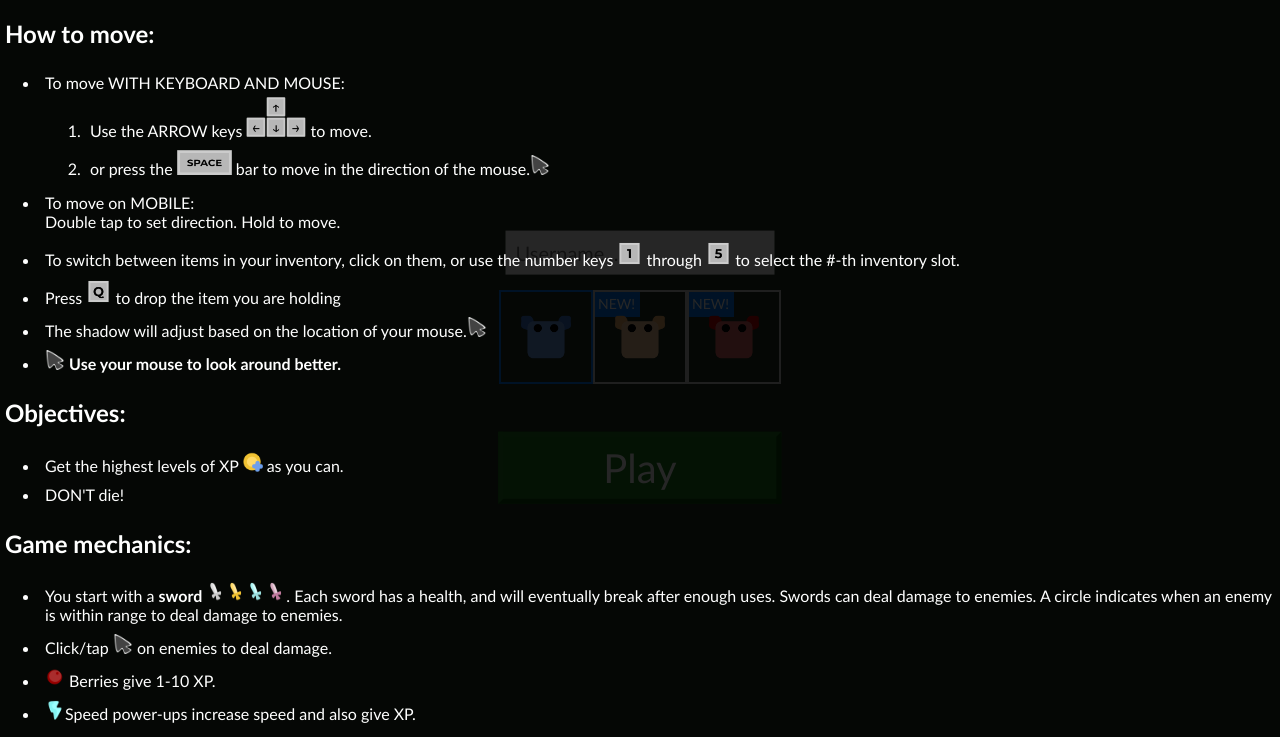
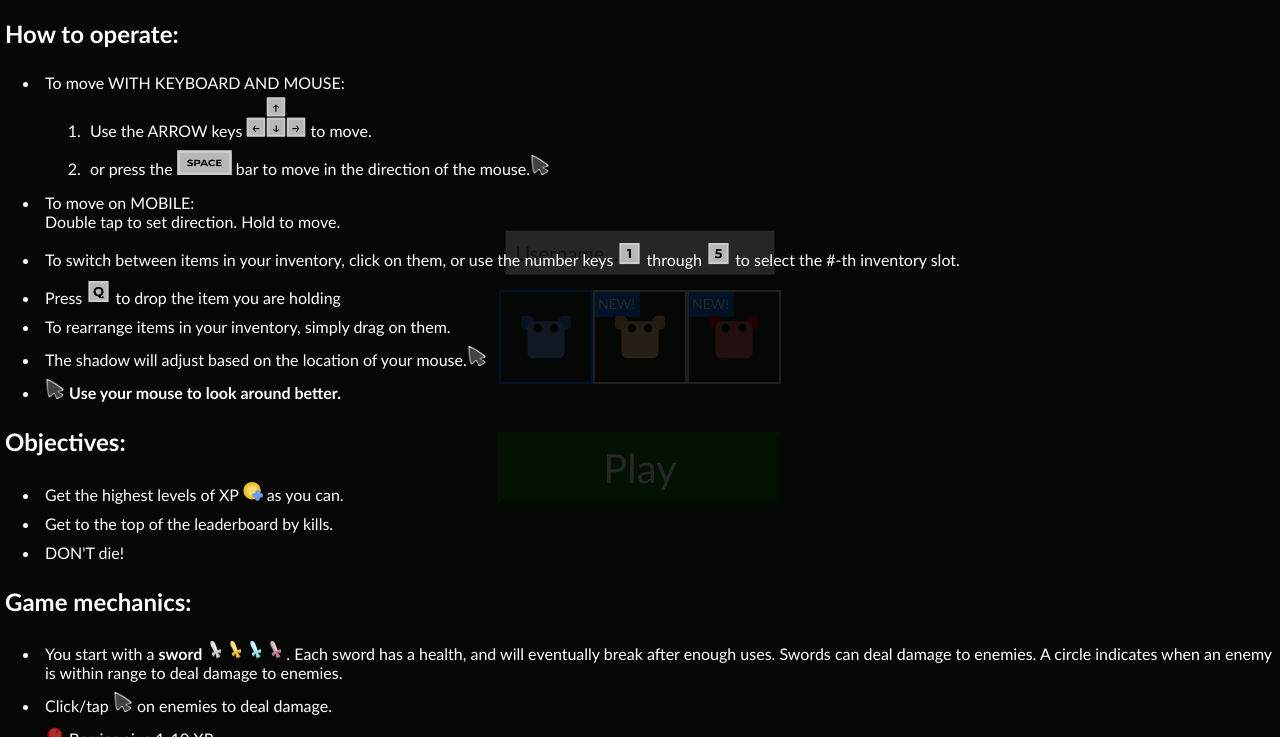
Before and after one commit to SDG-Ebenezer/Game, a website: page client/index.html in a window 1280 px wide. Both pictures are taken after a click on the button "HELP". Shown: the part 63-800 px from the top of the page. Drawn offline with nearby package versions, Linux system fonts and the light colour scheme; no server answers.

Commit message:
Update help

```diff
--- a/client/index.html
+++ b/client/index.html
@@ -59,7 +59,7 @@
     <!--help -->
     <div id="help">
         <h1 class="padText">HELP:</h1>
-        <h2 class="padText">How to move:</h2>
+        <h2 class="padText">How to operate:</h2>
         <ul>
             <li class="padText">To move WITH KEYBOARD AND MOUSE:
                 <ol>
@@ -73,12 +73,14 @@
             </li>
             <li class="padText">To switch between items in your inventory, click on them, or use the number keys <img src="/imgs/IconsK_1.png" alt="[1]" width="25" height="25" /> through <img src="/imgs/IconsK_5.png" alt="[5]" width="25" height="25" /> to select the #-th inventory slot.</li>
             <li class="padText">Press <img src="/imgs/IconsK_Q.png" alt="[Q]" width="25" height="25" /> to drop the item you are holding</li>
+            <li class="padText">To rearrange items in your inventory, simply drag on them.</li>
             <li class="padText">The shadow will adjust based on the location of your mouse.<img src="/imgs/IconsK_Mouse.png" width="20" height="20"/></li>
             <li class="padText"><img src="/imgs/IconsK_Mouse.png" width="20" height="20"/> <b>Use your mouse to look around better.</b></li>
         </ul>
         <h2 class="padText">Objectives:</h2>
         <ul>
             <li class="padText">Get the highest levels of XP <img src="/imgs/XP.png" width="20" height="20" /> as you can.</li>
+            <li class="padText">Get to the top of the leaderboard by kills.</li>
             <li class="padText">DON'T die!</li>
         </ul>
         <h2 class="padText">Game mechanics:</h2>
@@ -87,6 +89,7 @@
             <li class="padText">Click/tap <img src="/imgs/IconsK_Mouse.png" width="20" height="20"/> on enemies to deal damage.</li>
             <li class="padText"><img src="/imgs/Berry.png" width="20" height="20"/> Berries give 1-10 XP.</li>
             <li class="padText"><img src="/imgs/SP.png" width="20" height="20"/>Speed power-ups increase speed and also give XP.</li>
+            <li class="padText">You can go to markets <img src="/imgs/Market.png" width="20" height="20"/> to buy accessories with XP.</li>
         </ul>
         <h2 class="padText">WARNINGS:</h2>
         <p class="padText">
```
